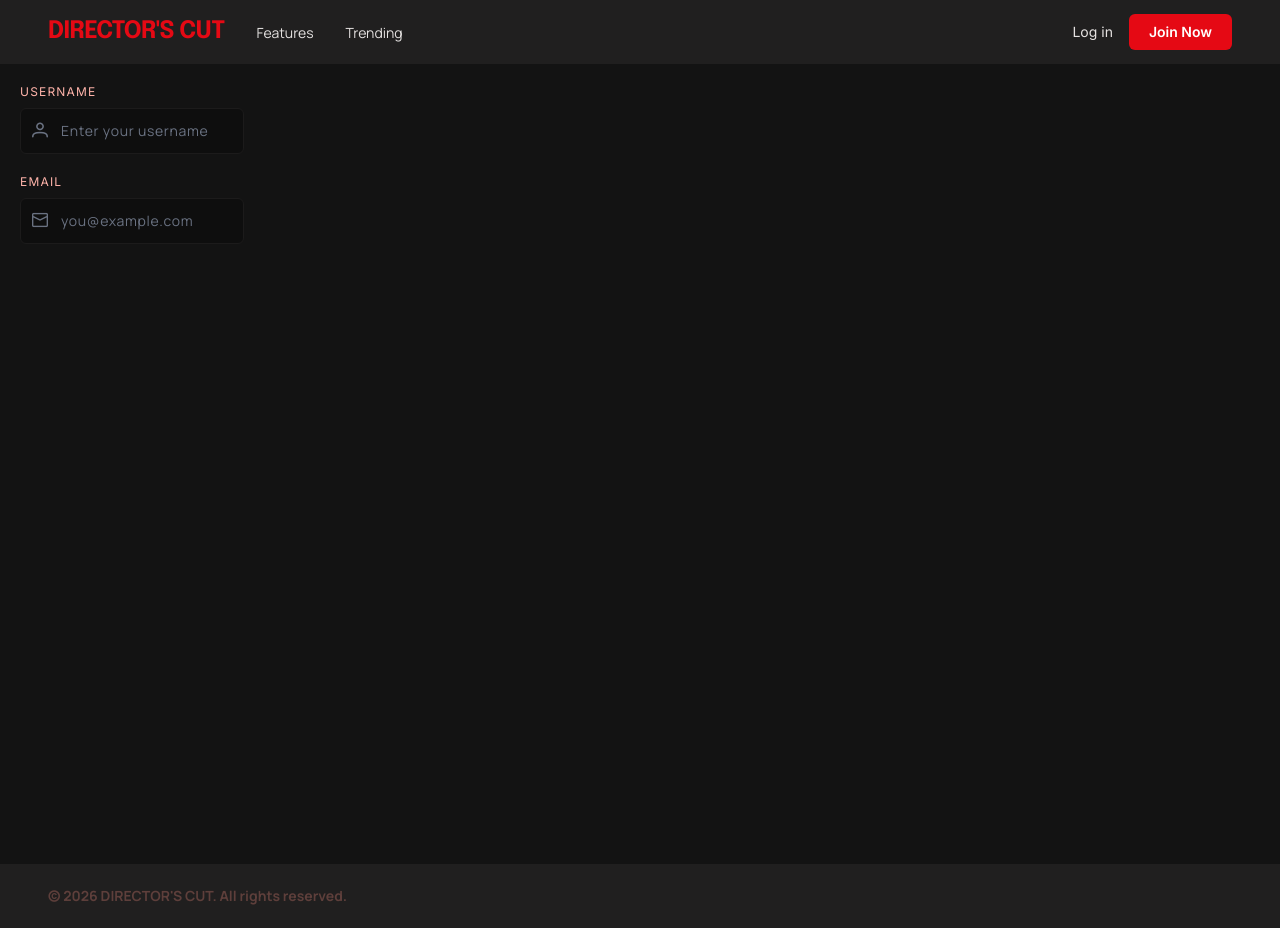
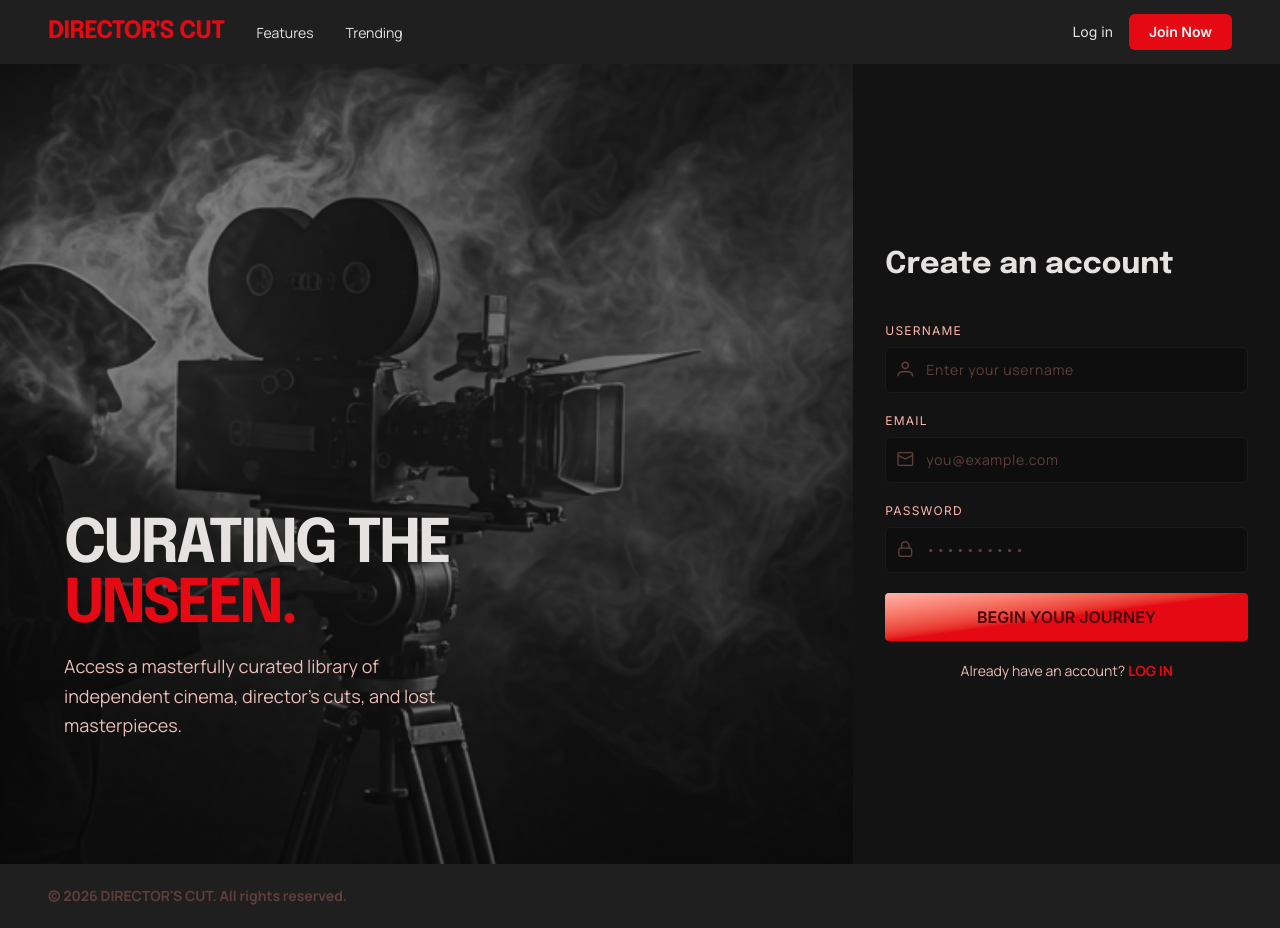
Before and after one commit to futuristaz/directors-cut, a Vue app in the folder client/: page /signup in a window 1280 px wide. Built offline with nearby package versions, Linux system fonts and the light colour scheme.

Commit message:
feat: add SignupForm and SignupHero components, update SignupView to use new components and add signup backdrop image

```diff
--- a/client/src/components/shared/InputField.vue
+++ b/client/src/components/shared/InputField.vue
@@ -17,29 +17,20 @@ const onInput = (e: Event) => {
 </script>
 
 <template>
-  <div class="flex flex-col gap-2">
+  <div class="flex flex-col gap-2 w-full">
     <label class="text-xs tracking-widest text-primary uppercase font-label">
       {{ label }}
     </label>
 
     <div class="relative">
-      <div
-        v-if="$slots.icon"
-        class="absolute left-3 top-1/2 -translate-y-1/2 text-gray-500"
-      >
+      <div v-if="$slots.icon" class="absolute left-3 top-1/2 -translate-y-1/2 z-10 pointer-events-none text-outline-variant">
         <slot name="icon" />
       </div>
 
-      <input
-        :type="type || 'text'"
-        :value="modelValue"
-        :placeholder="placeholder"
-        @input="onInput"
-        :class="[
-          'bg-surface-lowest text-outline-variant font-body text-sm tracking-wider rounded-md py-3 pr-3 border border-surface-low focus:outline-none focus:border-outline-variant placeholder:text-gray-500',
-          $slots.icon ? 'pl-10' : 'pl-3'
-        ]"
-      />
+      <input :type="type || 'text'" :value="modelValue" :placeholder="placeholder" @input="onInput" :class="[
+        'relative w-full bg-surface-lowest text-outline-variant font-body text-sm tracking-wider rounded-md py-3 pr-3 border border-surface-low focus:outline-none focus:border-outline-variant placeholder:text-outline-variant',
+        $slots.icon ? 'pl-10' : 'pl-3'
+      ]" />
     </div>
   </div>
 </template>
--- /dev/null
+++ b/client/src/components/signup/SignupForm.vue
@@ -0,0 +1,40 @@
+<script setup>
+import { ref } from 'vue'
+import InputField from '@/components/shared/InputField.vue'
+import HighlightCta from '../shared/HighlightCta.vue'
+
+const username = ref('')
+const email = ref('')
+const password = ref('')
+</script>
+
+<template>
+    <div class="flex flex-col flex-1 justify-center items-center px-8">
+        <div class="flex flex-col w-full max-w-sm gap-5">
+            <p class="font-headline font-bold text-3xl text-on-surface mb-5">
+                Create an account
+            </p>
+            <div class="flex flex-col gap-5">
+                <InputField label="Username" v-model="username" placeholder="Enter your username">
+                    <template #icon>
+                        <i class="pi pi-user"></i>
+                    </template>
+                </InputField>
+                <InputField label="Email" type="email" v-model="email" placeholder="you@example.com">
+                    <template #icon>
+                        <i class="pi pi-envelope"></i>
+                    </template>
+                </InputField>
+                <InputField label="Password" type="password" v-model="password" placeholder="••••••••••">
+                    <template #icon>
+                        <i class="pi pi-lock"></i>
+                    </template>
+                </InputField>
+                <HighlightCta text="BEGIN YOUR JOURNEY"/>
+                <p class="font-body text-on-surface-variant text-sm text-center">
+                    Already have an account? <a href="/login" class="text-primary-container font-body font-bold hover:opacity-90 transition-opacity">LOG IN</a>
+                </p>
+            </div>
+        </div>
+    </div>
+</template>
--- /dev/null
+++ b/client/src/components/signup/SignupHero.vue
@@ -0,0 +1,18 @@
+<script setup>
+import SignupBackdrop from '@/assets/img/signup-backdrop.png'
+</script>
+
+<template>
+    <section class="relative overflow-hidden h-screen shrink-0 w-8/12">
+        <img :src="SignupBackdrop" alt="Signup backdrop" class="h-full w-full object-cover object-center grayscale opacity-50" />
+        <div class="absolute inset-0 flex flex-col items-start justify-end px-16 pb-16">
+            <h1 class="font-headline text-6xl font-black text-on-surface tracking-tighter mb-4">
+                CURATING THE <br /> <span class="text-primary-container">
+                    UNSEEN.
+                </span></h1>
+            <p class="text-on-surface-variant text-lg max-w-sm font-body leading-relaxed mb-15">
+                Access a masterfully curated library of independent cinema, director's cuts, and lost masterpieces.
+            </p>
+        </div>
+    </section>
+</template>
--- a/client/src/views/SignupView.vue
+++ b/client/src/views/SignupView.vue
@@ -1,19 +1,11 @@
 <script setup>
-import InputField from '@/components/shared/InputField.vue';
-
+import SignupHero from '@/components/signup/SignupHero.vue';
+import SignupForm from '@/components/signup/SignupForm.vue';
 </script>
 
 <template>
-    <div class="bg-surface min-h-screen px-5 py-5 flex-col flex gap-5">
-        <InputField label="Username" v-model="username" placeholder="Enter your username">
-            <template #icon>
-                <i class="pi pi-user"></i>
-            </template>
-        </InputField>
-        <InputField label="Email" v-model="email" placeholder="you@example.com">
-            <template #icon>
-                <i class="pi pi-envelope"></i>
-            </template>
-        </InputField>
+    <div class="bg-surface h-screen flex flex-row">
+        <SignupHero />
+        <SignupForm />
     </div>
 </template>
```
Also changed, not shown: client/src/assets/img/signup-backdrop.png (added).
